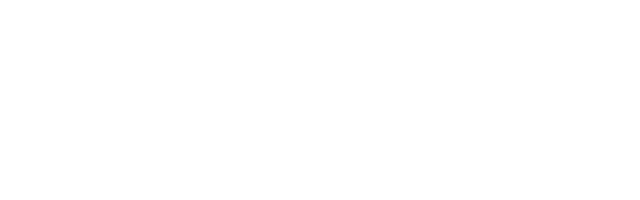
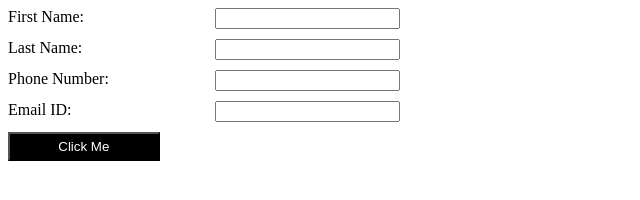
Before and after one commit to acciojob/form-login-2-JunaidNayeem, a website: page main.html in a window 1280 px wide. Shown: the whole page, without its empty margins (0-640 px from the left). Drawn offline with Linux system fonts and the light colour scheme.

Commit message:
created a submission

```diff
--- a/main.html
+++ b/main.html
@@ -8,6 +8,20 @@
 
 <body>
 	<!-- the entire body must be written by student -->
+	<form name=details method="post">
+		<item name=item><label>First Name: </label>
+			<input name="First Name" type="text" id="fname"/></item>
+			<item><label>Last Name: </label>
+			<input name="Last Name" type="text"id="lname"/></item>
+
+		<item><label>Phone Number: </label>
+			<input name="Phone Number" type="number"id="phnum"/></item>
+
+		<item><label>Email ID:</label>
+			<input name="Email ID"  type="text" id="email"/></item>
+
+			<input class="btn" type="button" value="Click Me" onclick="display();">
+	</form>
     <script type="text/javascript" src="./script.js">
 </script>
 
--- a/script.js
+++ b/script.js
@@ -1 +1,9 @@
 //your JS code here. If required.
+function display()
+{
+var x=document.getElementById('fname').value;
+var y=document.getElementById('lname').value;
+var z=document.getElementById('phnum').value;
+var e=document.getElementById('email').value;
+alert("First Name:"+x+"\n"+"Last Name:"+y+"\n"+"Phone Number:"+z+"\n"+"Email ID:"+e);
+}
--- a/styles.css
+++ b/styles.css
@@ -1 +1,21 @@
 /*  your css code here. If applicable */
+form{
+	width:80%;
+	display:flex;
+	flex-direction:column;
+	gap:10px;
+}
+item{
+	display:inline-flex;
+	gap:5px;
+}
+label{
+	width:20%;
+}
+.btn{
+	width:15%;
+	background:black;
+	color:white;
+	padding:5px 10px;
+	cursor:pointer;
+}
```
